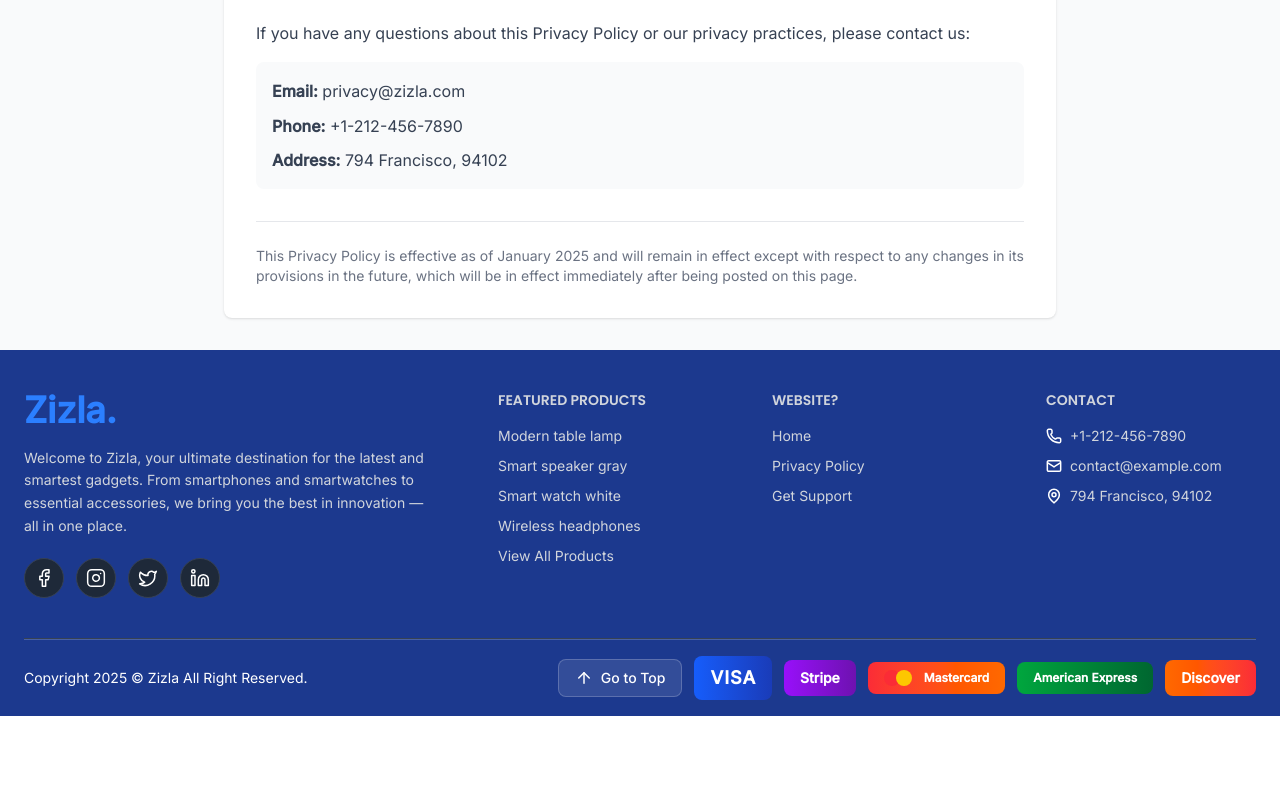
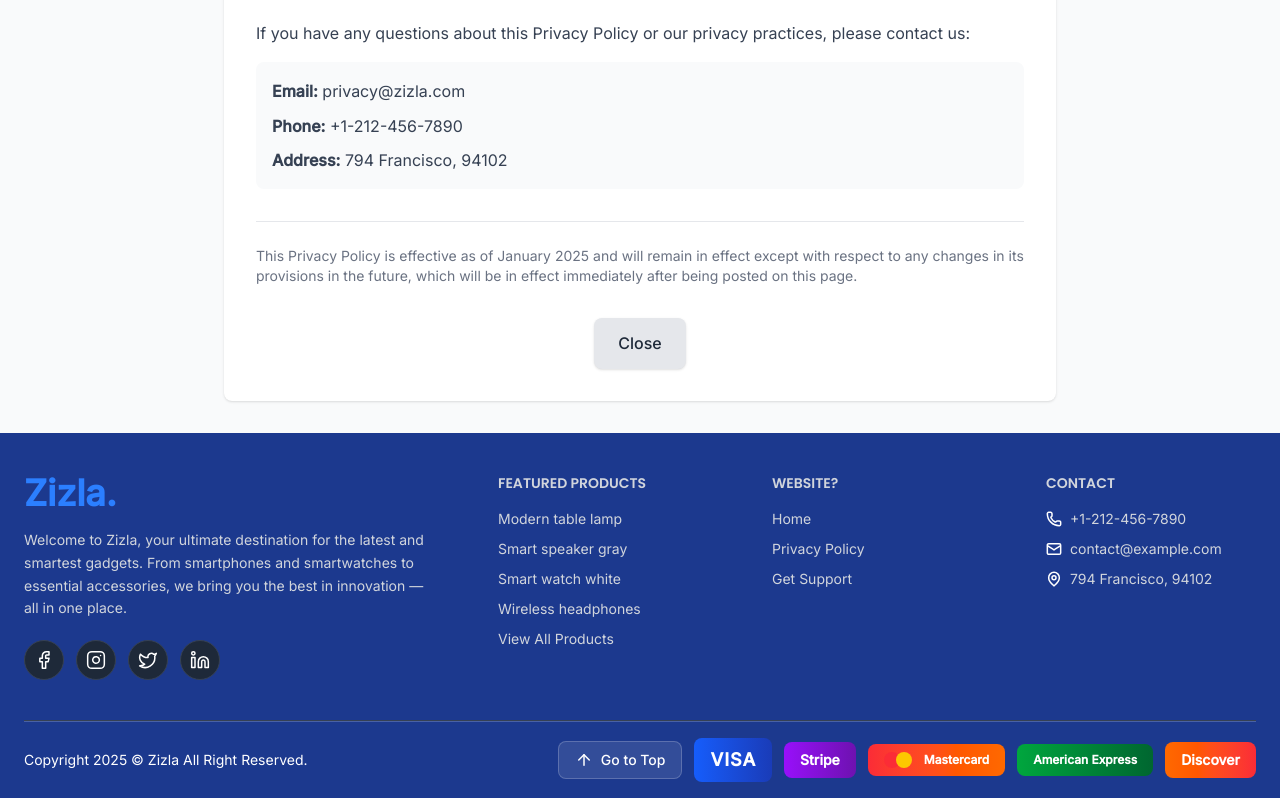
Before and after one commit to Muzammil2410/E-commerce-store, a React (Vite) app: page /privacy-policy in a window 1280 px wide. Shown: the part 2730-3528 px from the top of the page. Before the commit the page ends 3446 px from the top, so only its background shows below. Built offline with nearby package versions, Linux system fonts and the light colour scheme.

Commit message:
close button on privacy policy

```diff
--- a/src/app/(public)/privacy-policy/page.jsx
+++ b/src/app/(public)/privacy-policy/page.jsx
@@ -147,6 +147,16 @@ export default function PrivacyPolicy() {
               </p>
             </div>
           </div>
+
+          {/* Cancel/Close Button */}
+          <div className="mt-8 flex justify-center">
+            <button
+              onClick={() => navigate('/')}
+              className="px-6 py-3 bg-gray-200 dark:bg-gray-700 hover:bg-gray-300 dark:hover:bg-gray-600 text-gray-800 dark:text-gray-200 rounded-lg font-medium transition-colors duration-200 shadow-sm hover:shadow-md"
+            >
+              Close
+            </button>
+          </div>
         </div>
       </div>
     </div>
--- a/src/routes.tsx
+++ b/src/routes.tsx
@@ -27,6 +27,8 @@ import Profile from "@/app/(public)/profile/page";
 import Wishlist from "@/app/(public)/wishlist/page";
 // Import Orders directly to fix React context issues
 import Orders from "@/app/(public)/orders/page";
+// Import Support directly to fix React context issues
+import Support from "@/app/(public)/support/page";
 // Import SellerDashboard directly since it's used after seller login
 import SellerDashboard from "@/app/(public)/seller/dashboard/page";
 // Import SellerRegister directly since it's accessed from seller page
@@ -52,7 +54,6 @@ const AuthRegister = lazy(() => import("@/app/(public)/auth/register/page"));
 const AuthForgot = lazy(() => import("@/app/(public)/auth/forgot-password/page"));
 const ForgotPassword = lazy(() => import("@/app/(public)/forgot-password/page"));
 const PrivacyPolicy = lazy(() => import("@/app/(public)/privacy-policy/page"));
-const Support = lazy(() => import("@/app/(public)/support/page"));
 const AdminPage = lazy(() => import("@/app/admin/page"));
 const AdminStores = lazy(() => import("@/app/admin/stores/page"));
 const AdminCoupons = lazy(() => import("@/app/admin/coupons/page"));
@@ -111,7 +112,7 @@ export const router = createBrowserRouter([
   { path: "/auth/forgot-password", element: createPublicRoute(AuthForgot) },
   { path: "/forgot-password", element: createPublicRoute(ForgotPassword) },
   { path: "/privacy-policy", element: createPublicRoute(PrivacyPolicy) },
-  { path: "/support", element: createPublicRoute(Support) },
+  { path: "/support", element: <PublicLayout><Support /></PublicLayout> },
   { path: "/seller", element: <PublicLayout><Seller /></PublicLayout> },
   { path: "/seller/login", element: <PublicLayout><SellerLogin /></PublicLayout> },
   { path: "/seller/register", element: <PublicLayout><SellerRegister /></PublicLayout> },
```
